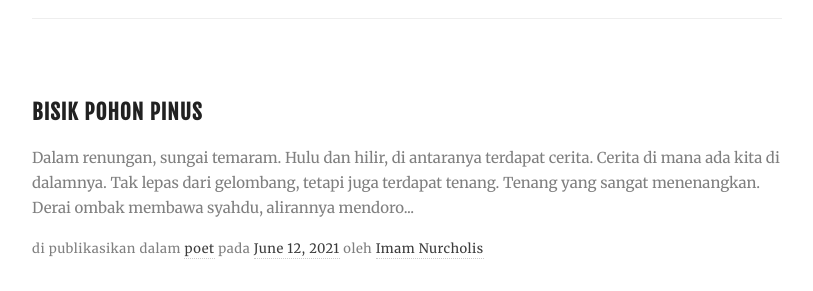
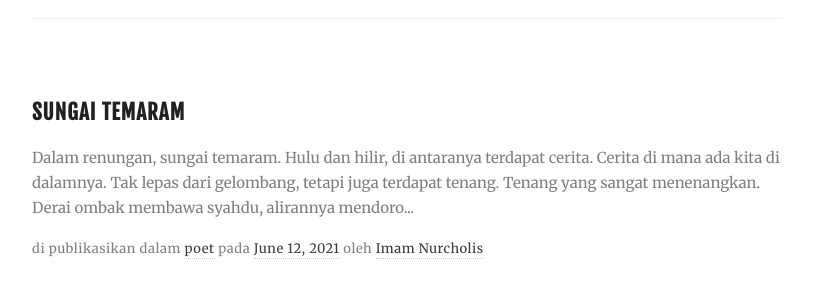
Before and after one commit to imamnrchls/imamnrchls.github.io, a Jekyll site: the page built from index.html, in a window 1280 px wide. Shown: the part 134-425 px from the top of the page, without its empty margins (233-1046 px from the left). Built offline with Jekyll 4.4.1, drawn with Linux system fonts in a browser that asks for light colours; the list of posts is cut into pages by our own code.

Commit message:
Update 2021-06-12-sungai-temaram.md

```diff
--- a/_posts/2021-06-12-sungai-temaram.md
+++ b/_posts/2021-06-12-sungai-temaram.md
@@ -1,6 +1,6 @@
 ---
 layout: post
-title: "Bisik Pohon Pinus"
+title: "Sungai Temaram"
 author: "Imam Nur"
 image : https://images.unsplash.com/photo-1601726857660-a3b9fb0dadcb?ixid=MnwxMjA3fDB8MHxwaG90by1wYWdlfHx8fGVufDB8fHx8&ixlib=rb-1.2.1&auto=format&fit=crop&w=750&q=80
 tags: [poet]
```
